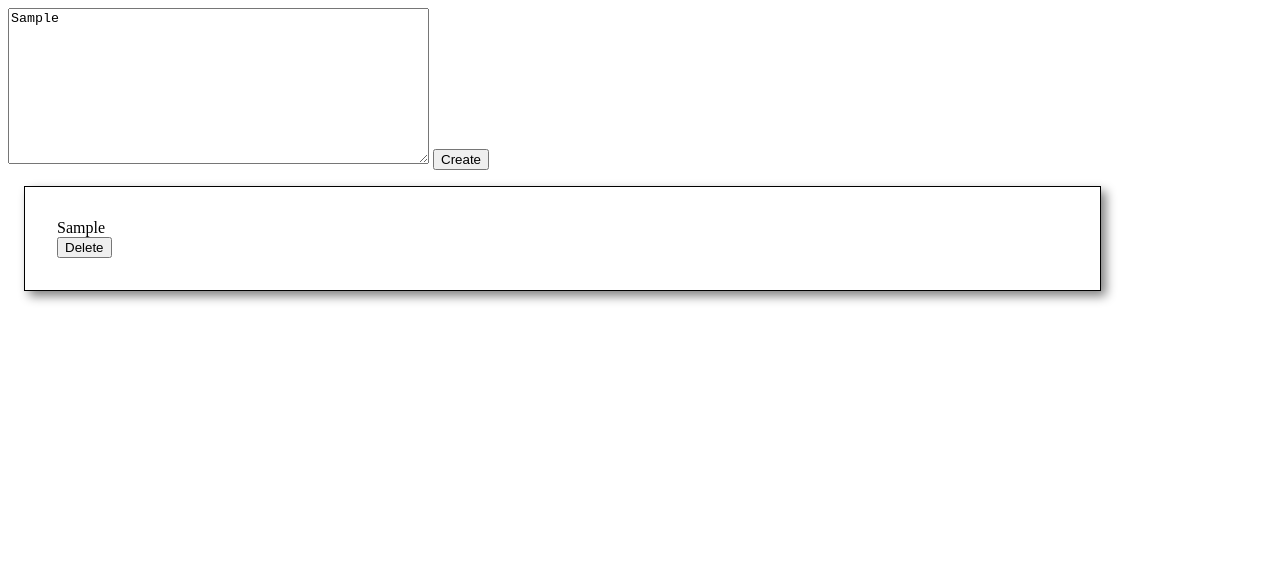
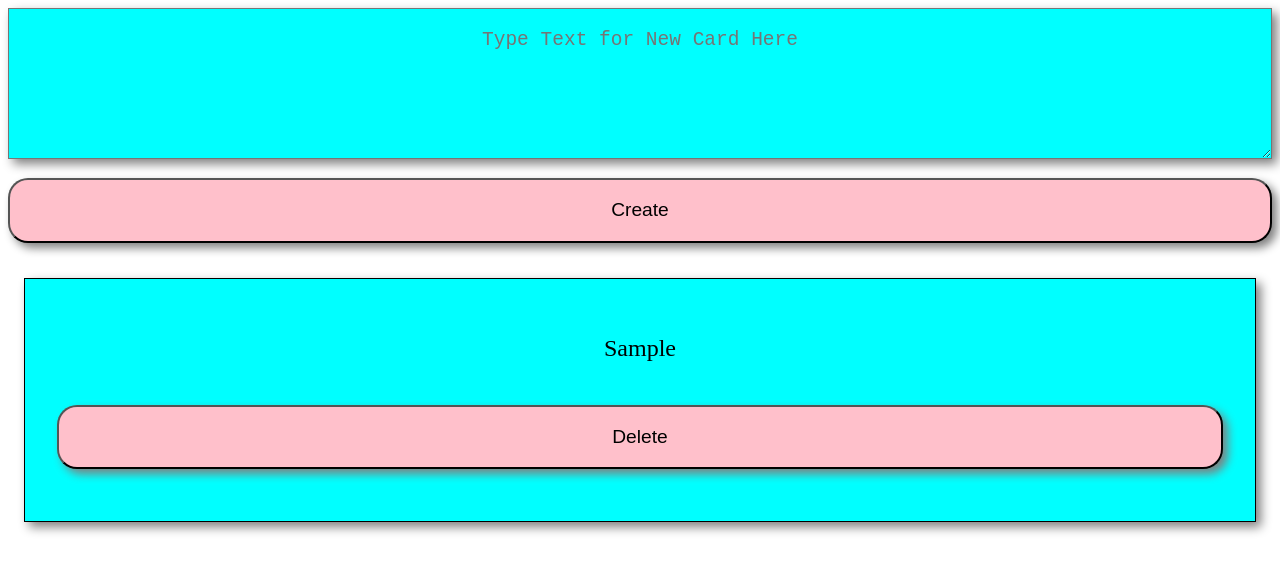
Before and after one commit to tynesellis/excercises, a plain HTML site: page javascript-cards/index.html in a window 1280 px wide. Both pictures are taken after typing "Sample" into the empty fields and a click on the button "Create". Drawn offline with Linux system fonts and the light colour scheme.

Commit message:
functioning and beautiful

```diff
--- a/javascript-cards/cards.css
+++ b/javascript-cards/cards.css
@@ -1,8 +1,32 @@
 .card {
-    width: 80%;
-    height: 100%;
+    display: flex;
+    flex-direction: column;
     border: .5px solid black;
     padding: 2em;
+    margin: 1em;
+    background-color: aqua;
+}
+.card, .byeBye, #createButton, #initialText {
     box-shadow: 5px 5px 10px grey;
-    margin: 1em;
+
 }
+#input {
+    display: flex;
+    flex-direction: column;
+}
+
+#createButton, .byeBye  {
+    padding: 1em;
+    background-color: pink;
+    margin: 1em 0;
+    font-size: 1.2em;
+    border-radius: 20px;
+}
+
+#initialText, .cardText {
+    text-align: center;
+    padding: 1em;
+    font-size: 1.5em;
+    background-color: aqua;
+
+}
--- a/javascript-cards/cards.js
+++ b/javascript-cards/cards.js
@@ -13,17 +13,20 @@ const uniqueID = idGenerator();//instance of idGenerator
 
 document.getElementById("createButton").addEventListener("click", function(){//target the create button to trigger new DOM conent
     let newCardText = document.getElementById("initialText").value;//get the text typed into the text area input
+    let idPlugIn = uniqueID.next().value;//get a unique id number to be added to the id's below
     newHTML.innerHTML += `
-        <div class="card" id="card_${uniqueID.next().value}">
-            <section>${newCardText}</section>
-            <button id="deleteButton_${uniqueID.next().value}">Delete</button>
+        <div class="card" id="card_${idPlugIn}">
+            <section class="cardText">${newCardText}</section>
+            <button class="byeBye" id="deleteButton_${idPlugIn}">Delete</button>
         </div>
     `
-
+    document.getElementById("initialText").value = "";//reset form field
 });
 
-document.addEventListener("click", function(event){
-    console.log(event.target.id)
-
-
+document.addEventListener("click", function(event){//listen for any click event
+    if (event.target.id.split("_")[0] === "deleteButton") {//test to see if the click was a delete button
+    const identity = (event.target.id).split("_")[1];//extract number of button, as it will match the card container
+    const childCard = document.getElementById(`card_${identity}`);//select the card that contains the delete button
+    newHTML.removeChild(childCard);//remove that card by selecting it as the child of the main section with the id matching the button
+    }
 })
--- a/javascript-cards/index.html
+++ b/javascript-cards/index.html
@@ -8,9 +8,11 @@
     <title>Cards</title>
 </head>
 <body>
-  <textarea id="initialText" name="textarea"
-  rows="10" cols="50" placeholder="Type Text for New Card Here"></textarea>
+  <section id="input">
+    <textarea id="initialText" name="textarea"
+  rows="5" cols="50" placeholder="Type Text for New Card Here"></textarea>
   <button id="createButton">Create</button>
+ </section>
   <section id="newCardsArea">
 
 
```
